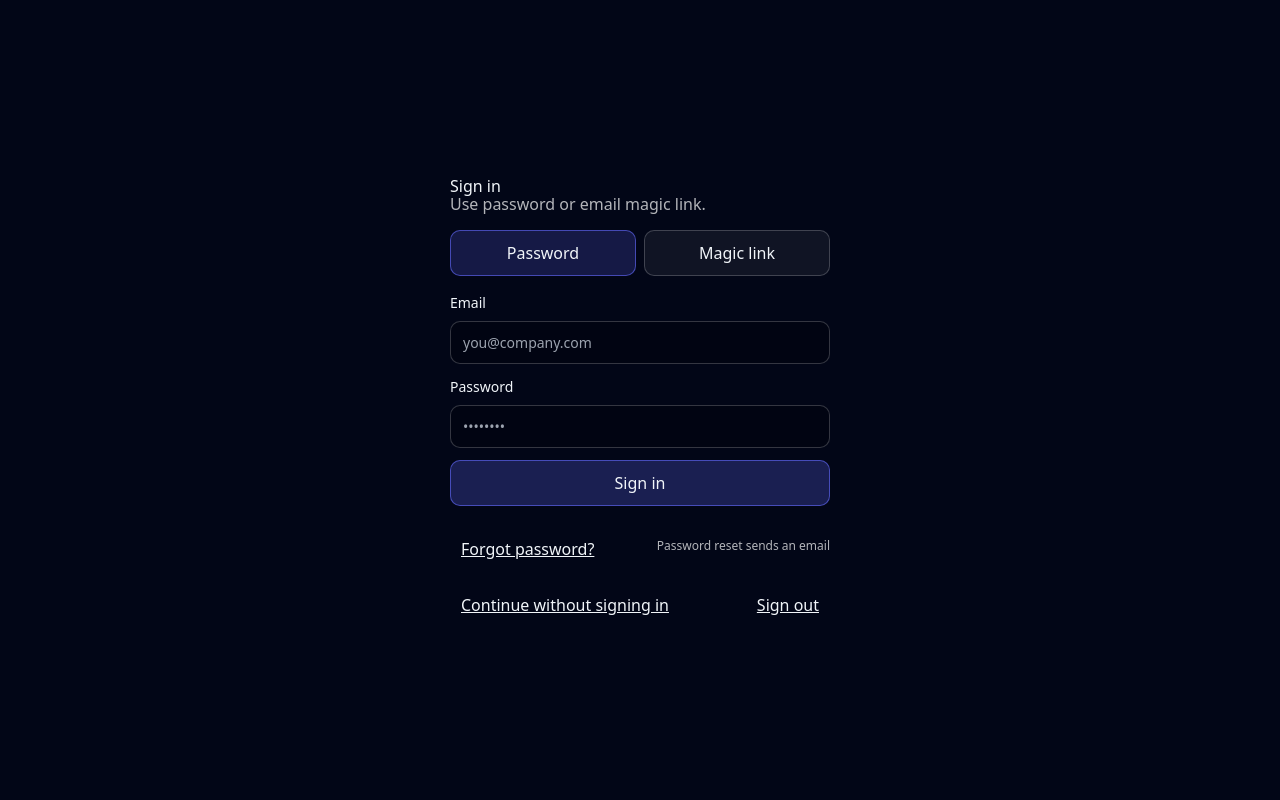
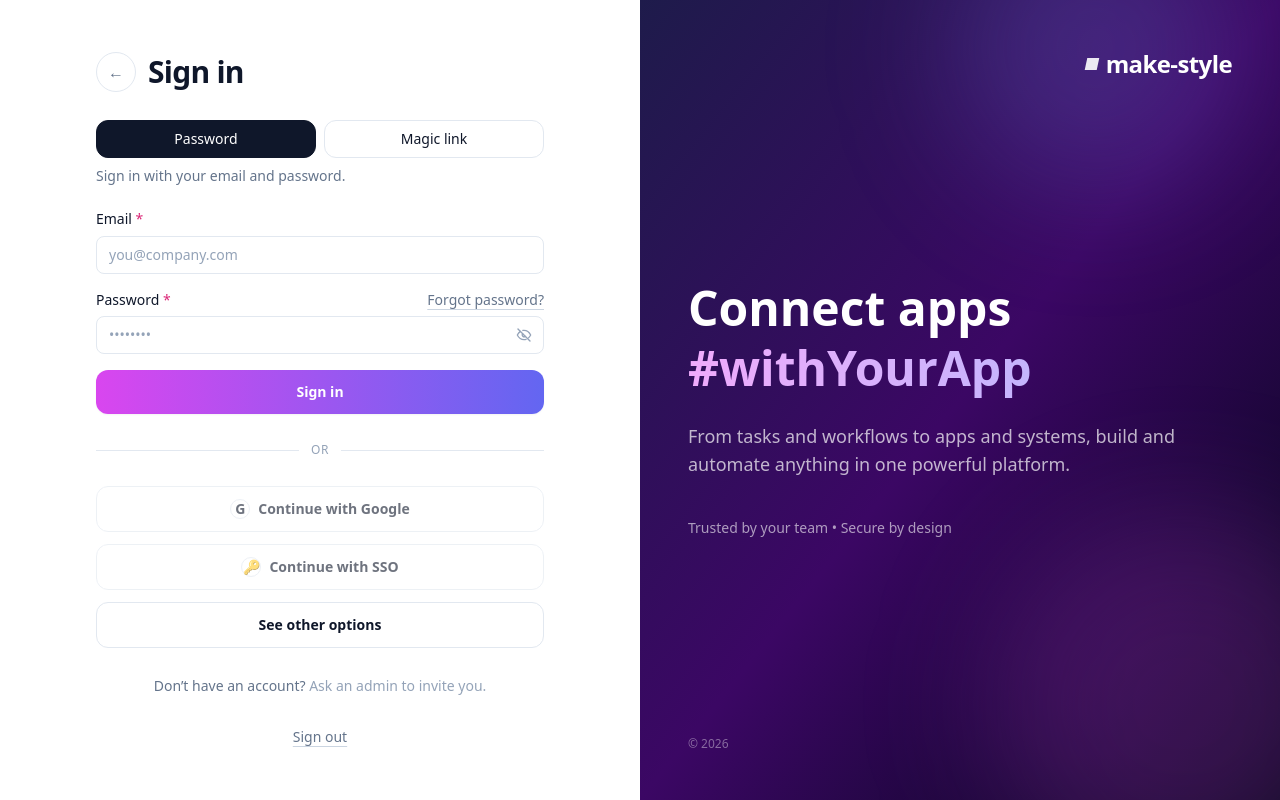
Before and after one commit to JonathanBowker/vite-react-do-app, a React (Vite) app: page /login in a window 1280 px wide. Built offline with nearby package versions, Linux system fonts and the light colour scheme; no server answers.

Commit message:
Restyle login page like Make

```diff
--- a/src/pages/LoginPage.jsx
+++ b/src/pages/LoginPage.jsx
@@ -1,7 +1,6 @@
 import { useEffect, useMemo, useState } from 'react'
-import { useLocation, useNavigate } from 'react-router-dom'
+import { Link, useLocation, useNavigate } from 'react-router-dom'
 import { isSupabaseConfigured, supabase } from '../lib/supabaseClient'
-import './login.css'
 
 function getRedirectTo() {
   // Must be allowed in Supabase Auth settings (URL Configuration).
@@ -14,10 +13,15 @@ const AUTH_METHOD = {
   password: 'password',
 }
 
+function cn(...parts) {
+  return parts.filter(Boolean).join(' ')
+}
+
 export default function LoginPage() {
   const [email, setEmail] = useState('')
   const [password, setPassword] = useState('')
   const [method, setMethod] = useState(AUTH_METHOD.password)
+  const [showPassword, setShowPassword] = useState(false)
   const [status, setStatus] = useState({ state: 'idle', message: '' })
   const [busy, setBusy] = useState(false)
   const [cooldownUntil, setCooldownUntil] = useState(0)
@@ -88,10 +92,6 @@ export default function LoginPage() {
         return
       }
 
-      setStatus({
-        state: 'ok',
-        message: 'Signed in.',
-      })
       const { error } = await supabase.auth.signInWithPassword({
         email: email.trim(),
         password,
@@ -170,35 +170,65 @@ export default function LoginPage() {
   }
 
   return (
-    <div className="page">
-      <div className="card auth-card">
-        <h1>Sign in</h1>
-        <p className="muted">Use password or email magic link.</p>
+    <div className="min-h-screen bg-slate-950">
+      <div className="mx-auto flex min-h-screen max-w-[1400px] flex-col lg:flex-row">
+        <div className="flex w-full items-center justify-center bg-white px-6 py-10 text-slate-900 lg:w-1/2">
+          <div className="w-full max-w-md">
+            <div className="mb-7 flex items-center gap-3">
+              <Link
+                to={nextPath}
+                className="inline-flex h-10 w-10 items-center justify-center rounded-full border border-slate-200 text-slate-500 hover:bg-slate-50"
+                aria-label="Back"
+              >
+                ←
+              </Link>
+              <h1 className="text-3xl font-semibold tracking-tight">Sign in</h1>
+            </div>
 
-        <div className="tabs">
+            <div className="space-y-5">
+              <div className="space-y-2">
+                <div className="flex gap-2">
                   <button
-            className={method === AUTH_METHOD.password ? 'tab active' : 'tab'}
                     type="button"
                     onClick={() => setMethod(AUTH_METHOD.password)}
                     disabled={busy}
+                    className={cn(
+                      'flex-1 rounded-xl border px-4 py-2 text-sm font-medium',
+                      method === AUTH_METHOD.password
+                        ? 'border-slate-900 bg-slate-900 text-white'
+                        : 'border-slate-200 bg-white text-slate-900 hover:bg-slate-50',
+                    )}
                   >
                     Password
                   </button>
                   <button
-            className={method === AUTH_METHOD.magicLink ? 'tab active' : 'tab'}
                     type="button"
                     onClick={() => setMethod(AUTH_METHOD.magicLink)}
                     disabled={busy}
+                    className={cn(
+                      'flex-1 rounded-xl border px-4 py-2 text-sm font-medium',
+                      method === AUTH_METHOD.magicLink
+                        ? 'border-slate-900 bg-slate-900 text-white'
+                        : 'border-slate-200 bg-white text-slate-900 hover:bg-slate-50',
+                    )}
                   >
                     Magic link
                   </button>
                 </div>
+                <p className="text-sm text-slate-500">
+                  {method === AUTH_METHOD.password
+                    ? 'Sign in with your email and password.'
+                    : 'We’ll email you a one-time sign-in link (existing users only).'}
+                </p>
+              </div>
 
-        <form onSubmit={signIn} className="form">
-          <label className="label">
-            Email
+              <form onSubmit={signIn} className="space-y-4">
+                <div className="space-y-1.5">
+                  <label className="text-sm font-medium">
+                    Email <span className="text-pink-600">*</span>
+                  </label>
                   <input
-              className="input"
+                    className="w-full rounded-lg border border-slate-200 bg-white px-3 py-2 text-sm outline-none placeholder:text-slate-400 focus:border-slate-400"
                     type="email"
                     autoComplete="email"
                     inputMode="email"
@@ -208,14 +238,27 @@ export default function LoginPage() {
                     disabled={busy}
                     required
                   />
-          </label>
+                </div>
 
                 {method === AUTH_METHOD.password ? (
-            <label className="label">
-              Password
+                  <div className="space-y-1.5">
+                    <div className="flex items-baseline justify-between gap-4">
+                      <label className="text-sm font-medium">
+                        Password <span className="text-pink-600">*</span>
+                      </label>
+                      <button
+                        className="text-sm text-slate-500 underline decoration-slate-300 underline-offset-4 hover:text-slate-700"
+                        type="button"
+                        onClick={forgotPassword}
+                        disabled={busy}
+                      >
+                        Forgot password?
+                      </button>
+                    </div>
+                    <div className="relative">
                       <input
-                className="input"
-                type="password"
+                        className="w-full rounded-lg border border-slate-200 bg-white px-3 py-2 pr-10 text-sm outline-none placeholder:text-slate-400 focus:border-slate-400"
+                        type={showPassword ? 'text' : 'password'}
                         autoComplete="current-password"
                         placeholder="••••••••"
                         value={password}
@@ -223,10 +266,50 @@ export default function LoginPage() {
                         disabled={busy}
                         required
                       />
-            </label>
+                      <button
+                        type="button"
+                        onClick={() => setShowPassword((v) => !v)}
+                        disabled={busy}
+                        className="absolute inset-y-0 right-0 inline-flex items-center px-3 text-slate-400 hover:text-slate-600"
+                        aria-label={showPassword ? 'Hide password' : 'Show password'}
+                      >
+                        <svg
+                          viewBox="0 0 24 24"
+                          fill="none"
+                          stroke="currentColor"
+                          strokeWidth="2"
+                          strokeLinecap="round"
+                          strokeLinejoin="round"
+                          className="h-4 w-4"
+                        >
+                          {showPassword ? (
+                            <>
+                              <path d="M2 12s3.5-7 10-7 10 7 10 7-3.5 7-10 7-10-7-10-7Z" />
+                              <circle cx="12" cy="12" r="3" />
+                            </>
+                          ) : (
+                            <>
+                              <path d="M10.3 5.2A9.8 9.8 0 0 1 12 5c6.5 0 10 7 10 7a17.2 17.2 0 0 1-3.2 4.3" />
+                              <path d="M6.6 6.6A16 16 0 0 0 2 12s3.5 7 10 7c1.1 0 2.1-.2 3.1-.5" />
+                              <path d="M14.1 14.1A3 3 0 0 1 9.9 9.9" />
+                              <path d="M3 3l18 18" />
+                            </>
+                          )}
+                        </svg>
+                      </button>
+                    </div>
+                  </div>
                 ) : null}
 
-          <button className="button primary" type="submit" disabled={busy || (method === AUTH_METHOD.magicLink && inCooldown)}>
+                <button
+                  className={cn(
+                    'w-full rounded-xl px-4 py-3 text-sm font-semibold text-white shadow-sm',
+                    'bg-gradient-to-r from-fuchsia-500 to-indigo-500 hover:from-fuchsia-400 hover:to-indigo-400',
+                    'disabled:cursor-not-allowed disabled:opacity-60',
+                  )}
+                  type="submit"
+                  disabled={busy || (method === AUTH_METHOD.magicLink && inCooldown)}
+                >
                   {busy
                     ? 'Working…'
                     : method === AUTH_METHOD.magicLink
@@ -235,32 +318,115 @@ export default function LoginPage() {
                         : 'Send magic link'
                       : 'Sign in'}
                 </button>
-
-          {method === AUTH_METHOD.password ? (
-            <div className="row">
-              <button className="button subtle" type="button" onClick={forgotPassword} disabled={busy}>
-                Forgot password?
-              </button>
-              <span className="muted" style={{ fontSize: 12 }}>
-                Password reset sends an email
-              </span>
-            </div>
-          ) : null}
               </form>
 
               {status.message ? (
-          <div className={status.state === 'error' ? 'alert error' : 'alert ok'}>{status.message}</div>
+                <div
+                  className={cn(
+                    'rounded-xl border px-3 py-2 text-sm',
+                    status.state === 'error'
+                      ? 'border-red-200 bg-red-50 text-red-800'
+                      : 'border-emerald-200 bg-emerald-50 text-emerald-800',
+                  )}
+                >
+                  {status.message}
+                </div>
               ) : null}
 
-        <div className="footer">
-          <button className="button subtle" type="button" onClick={() => navigate(nextPath)} disabled={busy}>
-            Continue without signing in
+              {!isSupabaseConfigured ? (
+                <div className="rounded-xl border border-amber-200 bg-amber-50 px-3 py-2 text-sm text-amber-900">
+                  Supabase not configured. Set <code>VITE_SUPABASE_URL</code> and <code>VITE_SUPABASE_ANON_KEY</code>.
+                </div>
+              ) : null}
+
+              <div className="flex items-center gap-3 py-2">
+                <div className="h-px flex-1 bg-slate-200" />
+                <div className="text-xs uppercase tracking-wider text-slate-400">or</div>
+                <div className="h-px flex-1 bg-slate-200" />
+              </div>
+
+              <div className="space-y-3">
+                <button
+                  type="button"
+                  disabled
+                  className="flex w-full items-center justify-center gap-2 rounded-xl border border-slate-200 bg-white px-4 py-3 text-sm font-semibold text-slate-900 opacity-60"
+                  title="Google sign-in not configured"
+                >
+                  <span className="inline-flex h-5 w-5 items-center justify-center rounded-full border border-slate-200">
+                    G
+                  </span>
+                  Continue with Google
                 </button>
-          <button className="button subtle" type="button" onClick={signOut} disabled={busy}>
+
+                <button
+                  type="button"
+                  disabled
+                  className="flex w-full items-center justify-center gap-2 rounded-xl border border-slate-200 bg-white px-4 py-3 text-sm font-semibold text-slate-900 opacity-60"
+                  title="SSO not configured"
+                >
+                  <span className="inline-flex h-5 w-5 items-center justify-center rounded-full border border-slate-200">
+                    🔑
+                  </span>
+                  Continue with SSO
+                </button>
+
+                <button
+                  type="button"
+                  onClick={() => setMethod((m) => (m === AUTH_METHOD.password ? AUTH_METHOD.magicLink : AUTH_METHOD.password))}
+                  disabled={busy}
+                  className="w-full rounded-xl border border-slate-200 bg-white px-4 py-3 text-sm font-semibold text-slate-900 hover:bg-slate-50"
+                >
+                  See other options
+                </button>
+              </div>
+
+              <div className="pt-2 text-center text-sm text-slate-500">
+                Don’t have an account? <span className="text-slate-400">Ask an admin to invite you.</span>
+              </div>
+
+              <div className="pt-2 text-center">
+                <button
+                  className="text-sm text-slate-500 underline decoration-slate-300 underline-offset-4 hover:text-slate-700"
+                  type="button"
+                  onClick={signOut}
+                  disabled={busy}
+                >
                   Sign out
                 </button>
               </div>
             </div>
           </div>
+        </div>
+
+        <div className="relative hidden w-1/2 overflow-hidden lg:block">
+          <div className="absolute inset-0 bg-gradient-to-br from-indigo-950 via-purple-950 to-slate-950" />
+          <div className="absolute -bottom-24 -right-24 h-96 w-96 rounded-full bg-fuchsia-500/20 blur-3xl" />
+          <div className="absolute -top-24 right-10 h-72 w-72 rounded-full bg-indigo-400/20 blur-3xl" />
+
+          <div className="relative flex h-full flex-col justify-between p-12 text-white">
+            <div className="flex items-center justify-end text-2xl font-semibold tracking-tight">
+              <span className="mr-2 inline-block h-3 w-3 -skew-x-12 bg-white/90" />
+              make-style
+            </div>
+
+            <div className="max-w-xl">
+              <div className="text-5xl font-semibold leading-tight">
+                Connect apps
+                <br />
+                <span className="bg-gradient-to-r from-fuchsia-300 to-violet-300 bg-clip-text text-transparent">
+                  #withYourApp
+                </span>
+              </div>
+              <p className="mt-6 max-w-lg text-lg text-white/70">
+                From tasks and workflows to apps and systems, build and automate anything in one powerful platform.
+              </p>
+              <p className="mt-10 text-sm text-white/60">Trusted by your team • Secure by design</p>
+            </div>
+
+            <div className="text-xs text-white/40">© {new Date().getFullYear()}</div>
+          </div>
+        </div>
+      </div>
+    </div>
   )
 }
```
Lines whose indentation alone changed are shown as unchanged.
